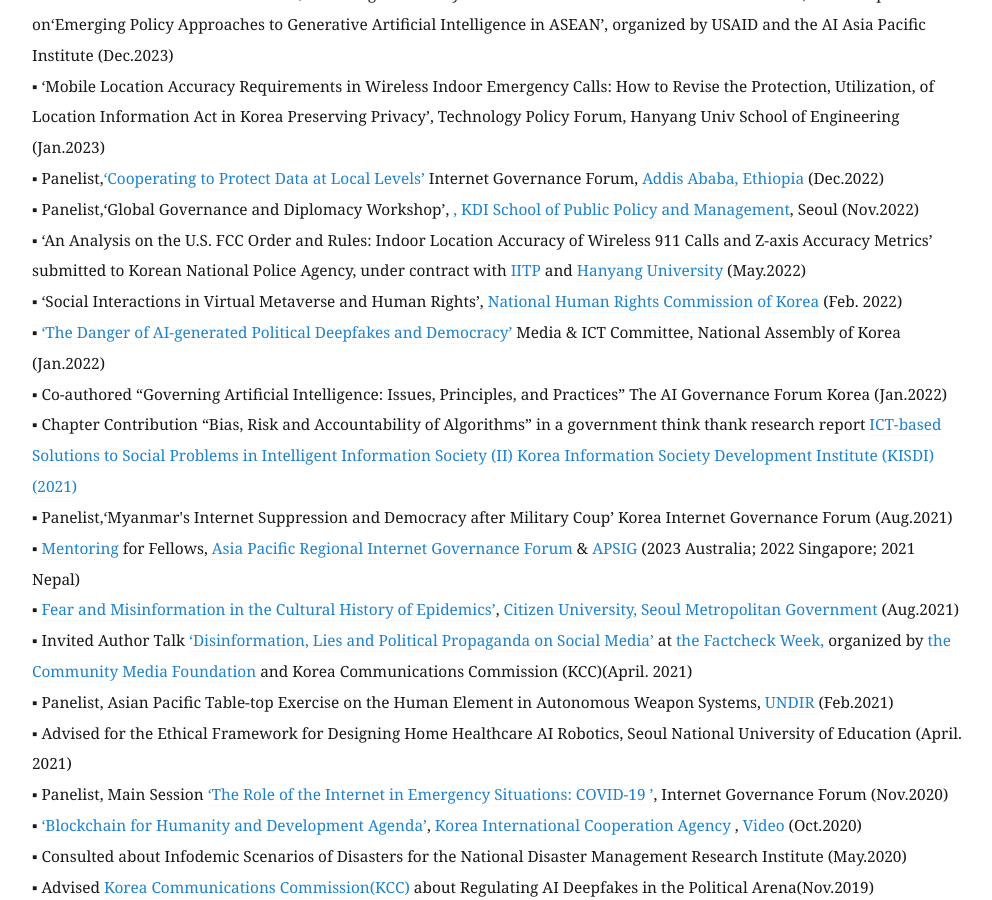
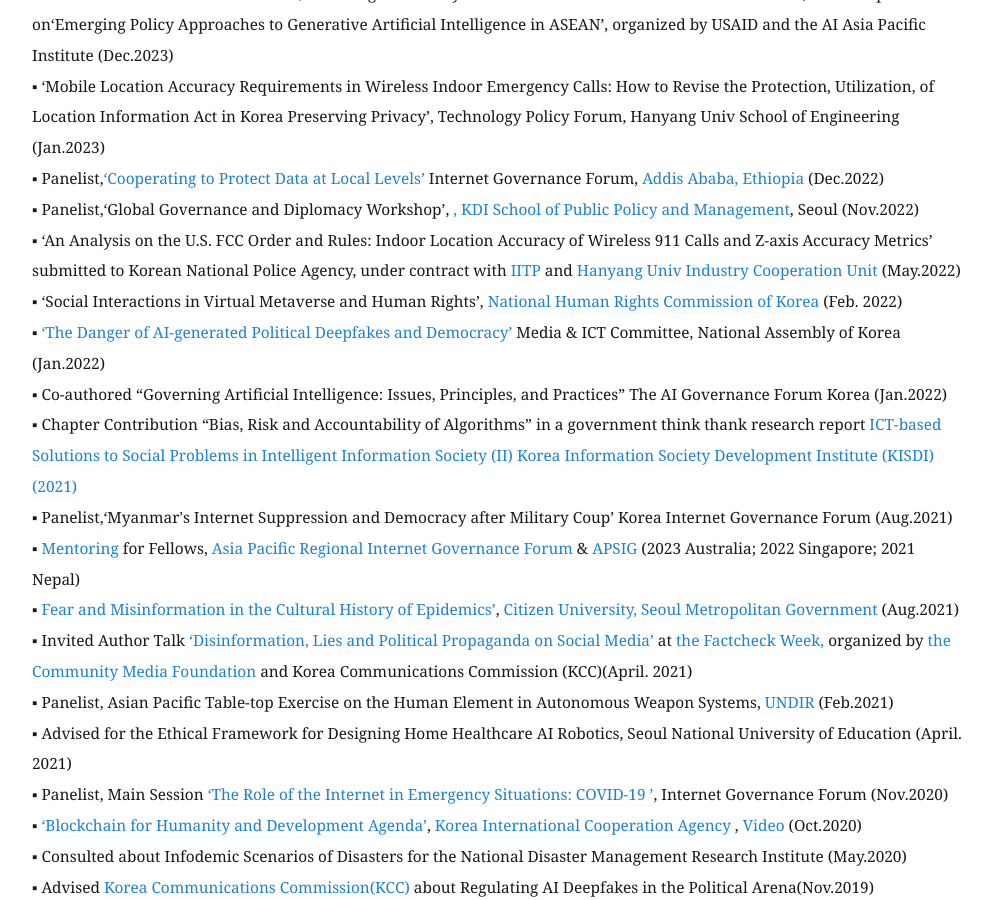
Before and after one commit to eunchangchoi/eunchangchoi.github.io, a Jekyll site: the page built from index.md, in a window 1280 px wide and 900 px high, scrolled down 7203 px. Shown: the whole window, without its empty margins (68-1060 px from the left). Built offline with Jekyll 4.4.1, drawn with Linux system fonts in a browser that asks for light colours.

Commit message:
Update index.md

```diff
--- a/index.md
+++ b/index.md
@@ -155,7 +155,7 @@
 ▪ ‘Mobile Location Accuracy Requirements in Wireless Indoor Emergency Calls: How to Revise the Protection, Utilization, of Location Information Act in Korea Preserving Privacy’, Technology Policy Forum, Hanyang Univ School of Engineering (Jan.2023)<br>
 ▪ Panelist,<a href="https://www.intgovforum.org/en/content/nris-cooperating-to-protecting-data-at-local-levels">‘Cooperating to Protect Data at Local Levels’</a> Internet Governance Forum,<a href="https://www.intgovforum.org/en?mn=zyjlo3zXcEyFoXe0t8ZjjKlZgTEwFS1Ll2ly.kZktiPIaNySpVaEf">  Addis Ababa, Ethiopia </a>(Dec.2022) <br>
 ▪ Panelist,‘Global Governance and Diplomacy Workshop’, <a href="https://www.kdischool.ac.kr/">, KDI School of Public Policy and Management</a>, Seoul (Nov.2022)<br>
-▪ ‘An Analysis on the U.S. FCC Order and Rules: Indoor Location Accuracy of Wireless 911 Calls and Z-axis Accuracy Metrics’ submitted to Korean National Police Agency, under contract with <a href="https://www.iitp.kr/en/main.it">IITP </a> and <a href="https://research.hanyang.ac.kr/"> Hanyang University</a> (May.2022)<br>
+▪ ‘An Analysis on the U.S. FCC Order and Rules: Indoor Location Accuracy of Wireless 911 Calls and Z-axis Accuracy Metrics’ submitted to Korean National Police Agency, under contract with <a href="https://www.iitp.kr/en/main.it">IITP </a> and <a href="https://research.hanyang.ac.kr/"> Hanyang Univ Industry Cooperation Unit</a> (May.2022)<br>
 ▪ ‘Social Interactions in Virtual Metaverse and Human Rights’,<a href="https://www.humanrights.go.kr/site/main/index002"> National Human Rights Commission of Korea</a> (Feb. 2022)<br>
 ▪ <a href="https://zdnet.co.kr/view/?no=20220112165731">‘The Danger of AI-generated Political Deepfakes and Democracy’</a> Media & ICT Committee, National Assembly of Korea (Jan.2022) <br>
 ▪ Co-authored “Governing Artificial Intelligence: Issues, Principles, and Practices” The AI Governance Forum Korea (Jan.2022)<br>
```
